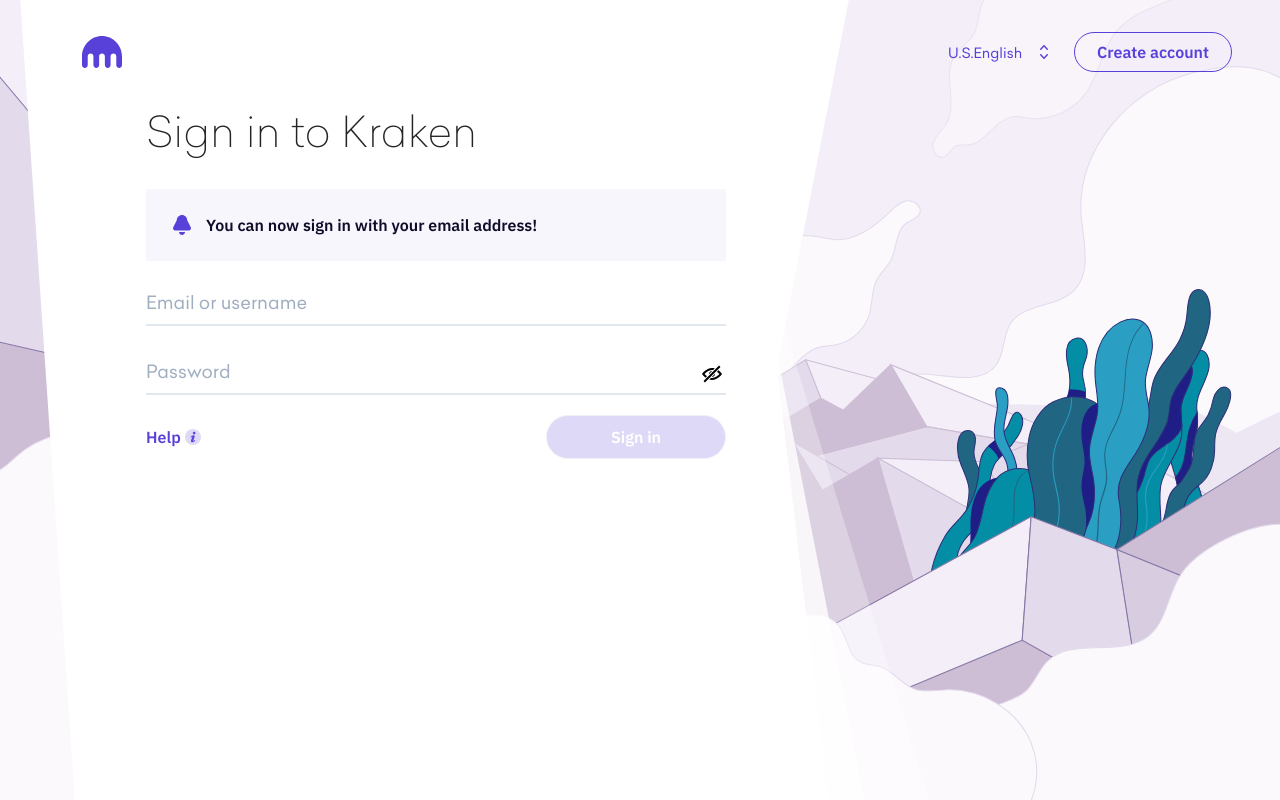
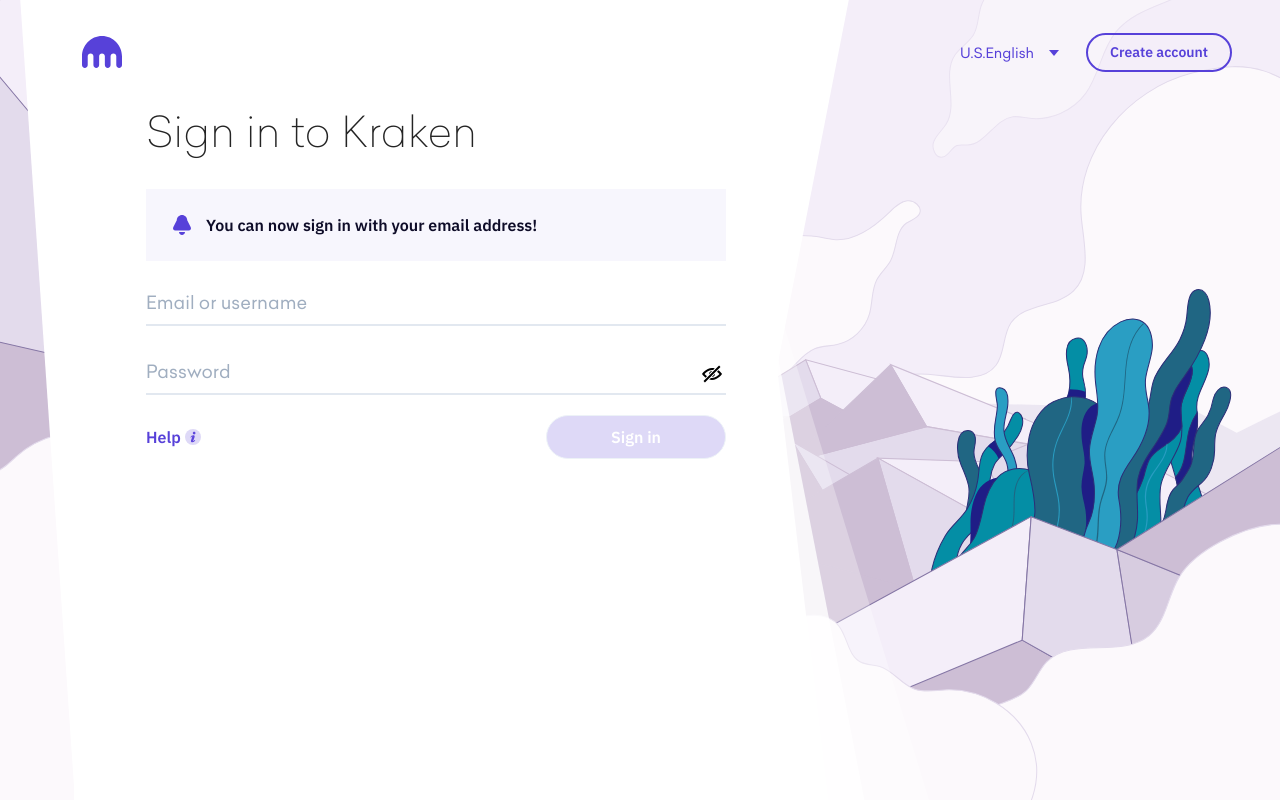
Before and after one commit to Azymack/kraken_fork, a Next.js app: page /sign-in in a window 1280 px wide. Built offline with nearby package versions, Linux system fonts and the light colour scheme.

Commit message:
new sign in fix

```diff
--- /dev/null
+++ b/src/components/Buttons/ARoundedTransparentAtSignIn.tsx
@@ -0,0 +1,21 @@
+type RoundedAProps = {
+  text?: string;
+  additionalClassName?: string;
+  href?: string;
+};
+
+const ARoundedTransparentAtSignIn = (props: RoundedAProps) => {
+  return (
+    <a
+      className={`${props.additionalClassName} border-primary hover:text-body-color active:bg-blue-light-3 disabled:border-gray-3 disabled:bg-gray-3 disabled:text-dark-5 dark:hover:text-dark-3 inline-flex items-center justify-center rounded-full border-2 px-7 py-3 text-center font-plexsans text-base font-semibold text-primary-200 hover:bg-blur`}
+      data-testid="sign-in"
+      href={props.href || '#'}
+    >
+      <span className="flex items-center justify-center">
+        <span className="my-px text-[14px]">{props.text || 'NoName'}</span>
+      </span>
+    </a>
+  );
+};
+
+export { ARoundedTransparentAtSignIn };
--- a/src/components/SignUpIn/LangCombo.tsx
+++ b/src/components/SignUpIn/LangCombo.tsx
@@ -1,6 +1,6 @@
 /* eslint-disable import/no-extraneous-dependencies */
 import { Listbox, Transition } from '@headlessui/react';
-import { CheckIcon, ChevronUpDownIcon } from '@heroicons/react/20/solid';
+import { CheckIcon } from '@heroicons/react/20/solid';
 import { Fragment, useState } from 'react';
 
 const LangCombo = () => {
@@ -28,10 +28,20 @@
           <Listbox.Button className="relative w-full cursor-pointer rounded-lg bg-transparent py-2 pl-3 pr-10 text-left text-purple  focus:outline-none focus-visible:border-indigo-500 focus-visible:ring-2 focus-visible:ring-white/75 focus-visible:ring-offset-2 focus-visible:ring-offset-orange-300 sm:text-sm">
             <span className="block truncate">{selected && selected.name}</span>
             <span className="pointer-events-none absolute inset-y-0 right-0 flex items-center pr-2">
-              <ChevronUpDownIcon
+              <svg
+                width="24"
+                height="24"
+                className=" fill-current"
+                viewBox="0 0 24 24"
+                fill="none"
+                xmlns="http://www.w3.org/2000/svg"
+              >
+                <path d="M12 16L7 10L17 10L12 16Z"></path>
+              </svg>
+              {/* <ChevronUpDownIcon
                 className="h-5 w-5 text-purple"
                 aria-hidden="true"
-              />
+              /> */}
             </span>
           </Listbox.Button>
           <Transition
--- a/src/pages/sign-in.tsx
+++ b/src/pages/sign-in.tsx
@@ -2,7 +2,7 @@
 import { useState } from 'react';
 
 import { ARoundedPurple } from '@/components/Buttons/ARoundedPurple';
-import { ARoundedTransparent } from '@/components/Buttons/ARoundedTransparent';
+import { ARoundedTransparentAtSignIn } from '@/components/Buttons/ARoundedTransparentAtSignIn';
 import { MelaniInput } from '@/components/Inputs/MelaniInput';
 import { BareLogo } from '@/components/SignUpIn/BareLogo';
 import { CenterSkeleton } from '@/components/SignUpIn/CenterSkeleton';
@@ -22,8 +22,8 @@
           <BareLogo />
           <div className="ml-auto flex items-center gap-1 border-purple">
             <LangCombo />
-            <ARoundedTransparent
-              additionalClassName="text-purple border-purple py-[6px] px-[22px] ml-2 common-sign-upin-button"
+            <ARoundedTransparentAtSignIn
+              additionalClassName=" sign-in-button text-purple border-purple py-[6px] px-[22px] ml-2 common-sign-upin-button"
               text="Create account"
               href="/sign-up"
             />
@@ -79,7 +79,7 @@
               text="Sign in"
               // onclick={}
               additionalClassName={`${
-                email === '' || password === '' ? 'disabled-a' : ''
+                email === '' || password === '' ? 'disabled-a' : 'enabled-a'
               } py-[8px] min-w-[180px] "`}
               href="#"
             />
--- a/src/styles/global.css
+++ b/src/styles/global.css
@@ -649,14 +649,25 @@
     }
   }
 
+  .enabled-a {
+    transition: background .25s ease-in-out,border .25s ease-in-out,color .25s ease-in-out;
+  }
+
   .disabled-a {
     cursor: auto;
     background-color: #ded9f7!important;
+    transition: background .25s ease-in-out,border .25s ease-in-out,color .25s ease-in-out;
   }
 
   .sign-content-h1 {
     -webkit-font-smoothing: antialiased;
     -moz-osx-font-smoothing: grayscale;
+  }
+
+  .sign-in-button:hover {
+    color: #eeecfb!important;
+    border-color: #eeecfb;
+    background-color: #2824b6!important;
   }
 
   .sign-content-h1 {
```
